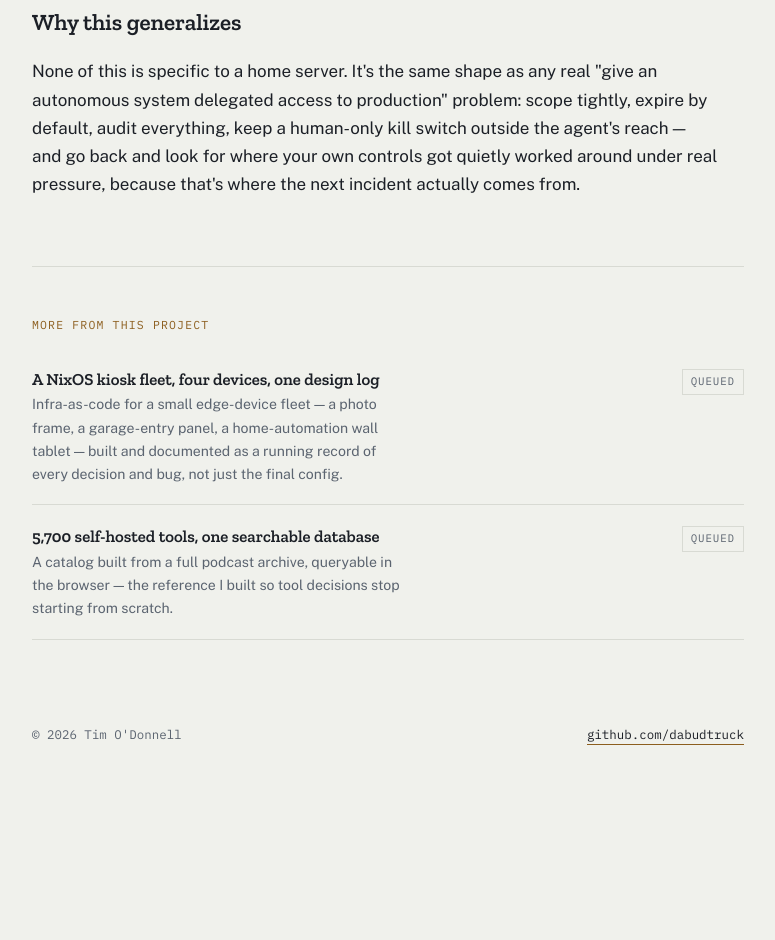
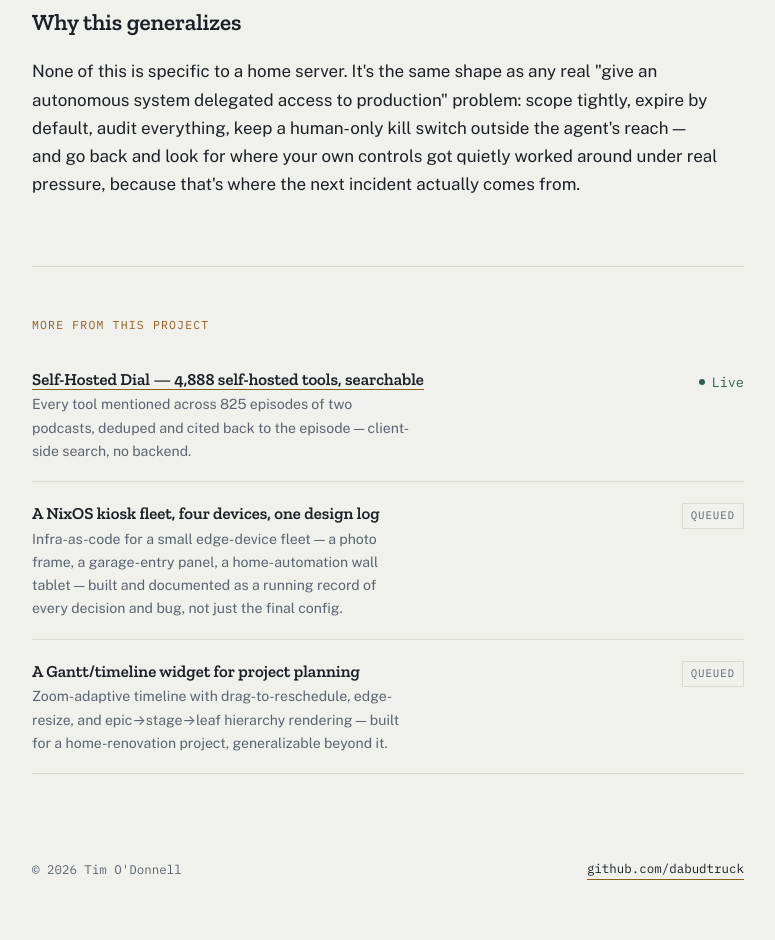
Before and after one commit to dabudtruck/dabudtruck.github.io, a plain HTML site: page index.html in a window 1280 px wide. Shown: the part 4368-5308 px from the top of the page, without its empty margins (252-1027 px from the left). Before the commit the page ends 5173 px from the top, so only its background shows below. Drawn offline with nearby package versions, Linux system fonts and the light colour scheme.

Commit message:
Link the live Self-Hosted Dial tools database; queue the Gantt widget
Co-Authored-By: Claude Sonnet 5 <noreply@anthropic.com>
Claude-Session: https://claude.ai/code/session_0147HLWaqniYtossqfr4J9Zg

```diff
--- a/index.html
+++ b/index.html
@@ -645,6 +645,14 @@ ha_api <span class="str">"checking thermostat state for a bug report"</span> --
 
     <div class="more-row">
       <div>
+        <div class="title"><a href="https://dabudtruck.github.io/selfhosted-tools-db/" target="_blank" rel="noopener" style="color:inherit; text-decoration:none; border-bottom:1px solid var(--brass);">Self-Hosted Dial — 4,888 self-hosted tools, searchable</a></div>
+        <div class="note">Every tool mentioned across 825 episodes of two podcasts, deduped and cited back to the episode — client-side search, no backend.</div>
+      </div>
+      <span class="status-tag">Live</span>
+    </div>
+
+    <div class="more-row">
+      <div>
         <div class="title">A NixOS kiosk fleet, four devices, one design log</div>
         <div class="note">Infra-as-code for a small edge-device fleet — a photo frame, a garage-entry panel, a home-automation wall tablet — built and documented as a running record of every decision and bug, not just the final config.</div>
       </div>
@@ -653,8 +661,8 @@ ha_api <span class="str">"checking thermostat state for a bug report"</span> --
 
     <div class="more-row">
       <div>
-        <div class="title">5,700 self-hosted tools, one searchable database</div>
-        <div class="note">A catalog built from a full podcast archive, queryable in the browser — the reference I built so tool decisions stop starting from scratch.</div>
+        <div class="title">A Gantt/timeline widget for project planning</div>
+        <div class="note">Zoom-adaptive timeline with drag-to-reschedule, edge-resize, and epic→stage→leaf hierarchy rendering — built for a home-renovation project, generalizable beyond it.</div>
       </div>
       <span class="queued">Queued</span>
     </div>
```
